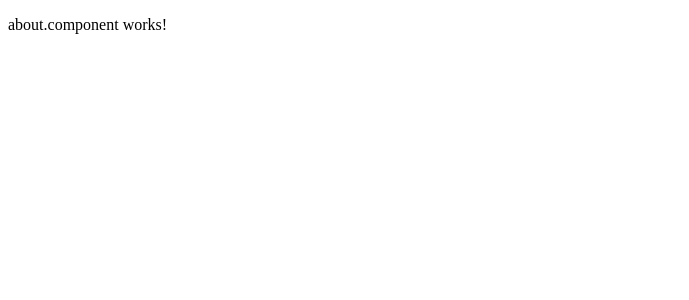
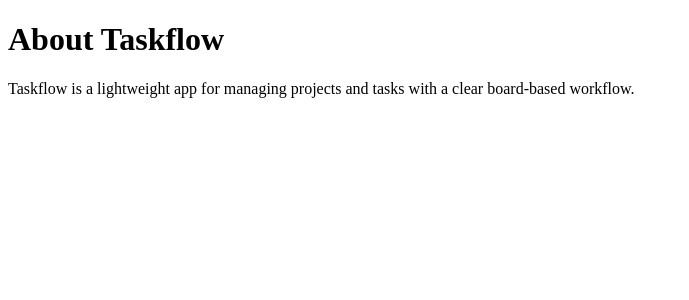
Before and after one commit to mexell96/taskflow, an Angular app in the folder front/: page /about in a window 1280 px wide. Shown: the top 300 px of the page, without its empty margins (0-689 px from the left). Built offline with nearby package versions, Linux system fonts and the light colour scheme.

Commit message:
T-71 feat: update about page content with project description

```diff
--- a/front/src/app/features/about/about.component.html
+++ b/front/src/app/features/about/about.component.html
@@ -1 +1,7 @@
-<p>about.component works!</p>
+<main>
+  <h1>About Taskflow</h1>
+  <p>
+    Taskflow is a lightweight app for managing projects and tasks with a clear
+    board-based workflow.
+  </p>
+</main>
```
